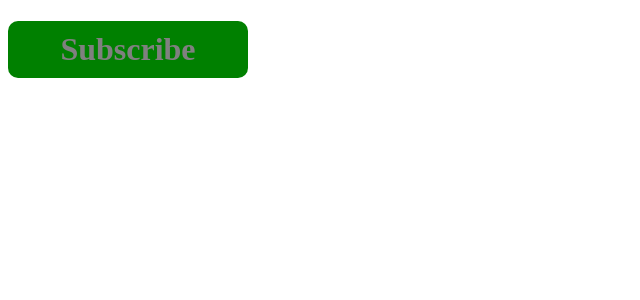
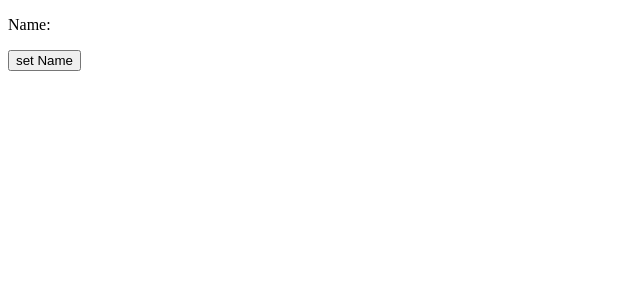
Before and after one commit to Kemelite1/React.js, a React (Vite) app in the folder react-basics/react-app/: page / in a window 1280 px wide. Shown: the top 300 px of the page, without its empty margins (0-640 px from the left). Built offline with nearby package versions, Linux system fonts and the light colour scheme.

Commit message:
Making use of useState hook

```diff
--- a/react-basics/react-app/src/App.jsx
+++ b/react-basics/react-app/src/App.jsx
@@ -1,9 +1,9 @@
-import Button  from './Button';
+import Mycomponent from './Mycomponent';
 
 function App() {
   return (
     <div>
-      <Button />
+      <Mycomponent />
     </div>
   );
 }
--- /dev/null
+++ b/react-basics/react-app/src/Mycomponent.jsx
@@ -0,0 +1,18 @@
+import React, {useState} from "react";
+
+function Mycomponent() {
+
+    const [name, setName] = useState();
+
+    const updateName = () =>{
+        setName('Bovi')
+    }
+
+    return (
+        <div>
+            <p>Name: {name}</p>
+            <button onClick={updateName}>set Name</button>
+        </div>
+    )
+}
+export default Mycomponent;
```
